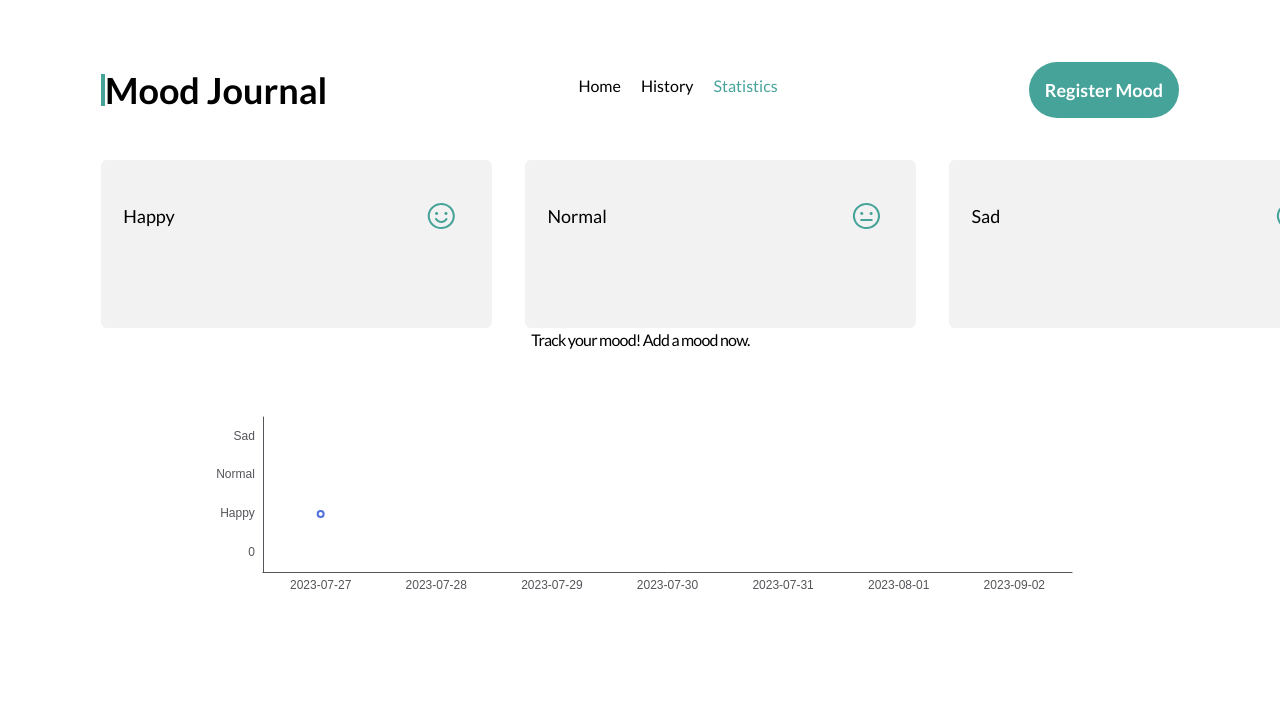
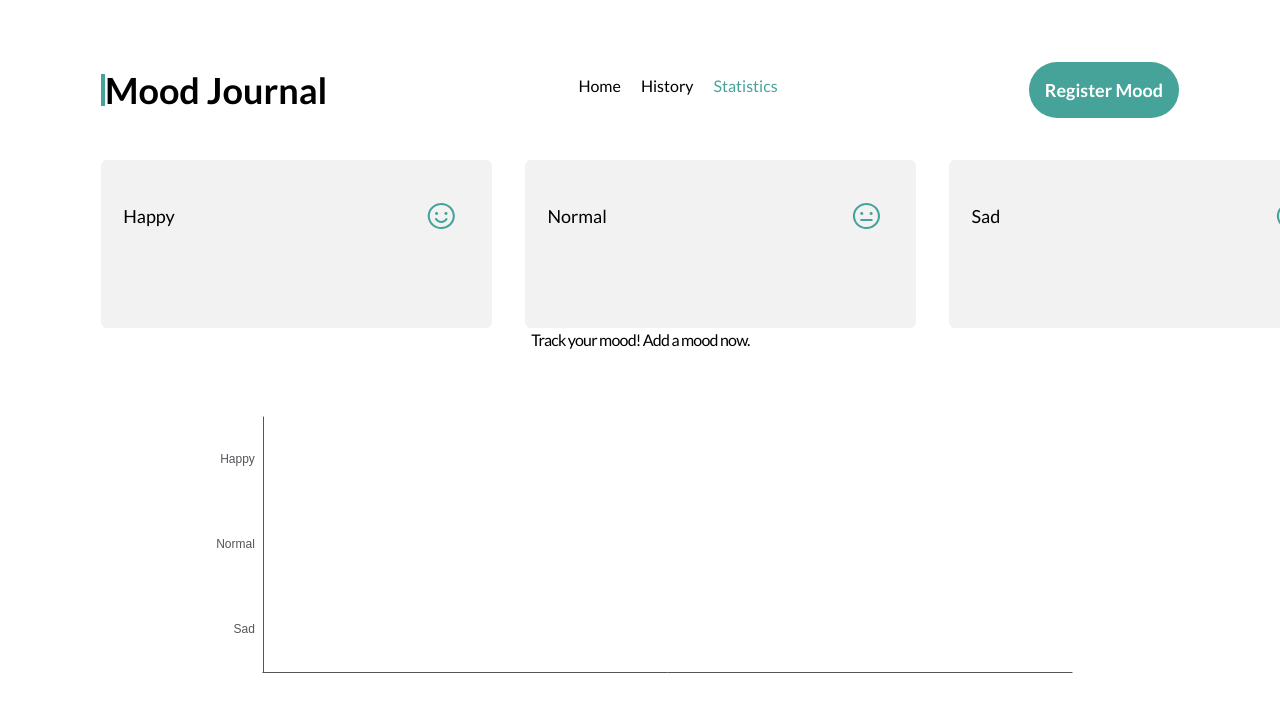
Before and after one commit to NitinKumar77/mood-Journal, a React (Create React App) app: page /statistics in a window 1280 px wide. Shown: the top 712 px of the page. Built offline with nearby package versions, Linux system fonts and the light colour scheme.

Commit message:
linechart component

```diff
--- a/src/components/chart/LineChartComponent.jsx
+++ b/src/components/chart/LineChartComponent.jsx
@@ -3,36 +3,37 @@ import LineChart from "echarts-for-react";
 import { useSelector } from "react-redux";
 
 function LineChartComponent() {
-  const data = useSelector((state) => state.mood.data);
-  console.log(data);
-  return (
-    <LineChart
-      option={{
+  const moodsData = useSelector((state) => state.mood.data);
+
+  // Convert moodsData to the desired format: [{x: "2023-07-27", y: "Normal"}, {x: "2023-07-28", y: "Sad"}, ...]
+  const convertedData = moodsData.map((item) => ({
+    x: item.date.substring(0, 10),
+    y: item.mood,
+  }));
+
+  console.log(moodsData, convertedData);
+
+  const option = {
     xAxis: {
       type: "category",
-          data: [
-            "2023-07-27",
-            "2023-07-28",
-            "2023-07-29",
-            "2023-07-30",
-            "2023-07-31",
-            "2023-08-01",
-            "2023-09-02",
-          ],
+      data: convertedData.map((item) => item.x), // Extracting dates
     },
     yAxis: {
       type: "category",
-          data: ["0", "Happy", "Normal", "Sad"],
+      data: ["Sad", "Normal", "Happy"],
     },
     series: [
       {
-            data: ["Happy"],
+        data: convertedData.map((item) => ({
+          name: item.y,
+          value: [item.x, item.y],
+        })),
         type: "line",
       },
     ],
-      }}
-    />
-  );
+  };
+
+  return <LineChart option={option} style={{ height: "400px" }} />;
 }
 
 export default LineChartComponent;
```
Lines whose indentation alone changed are shown as unchanged.
